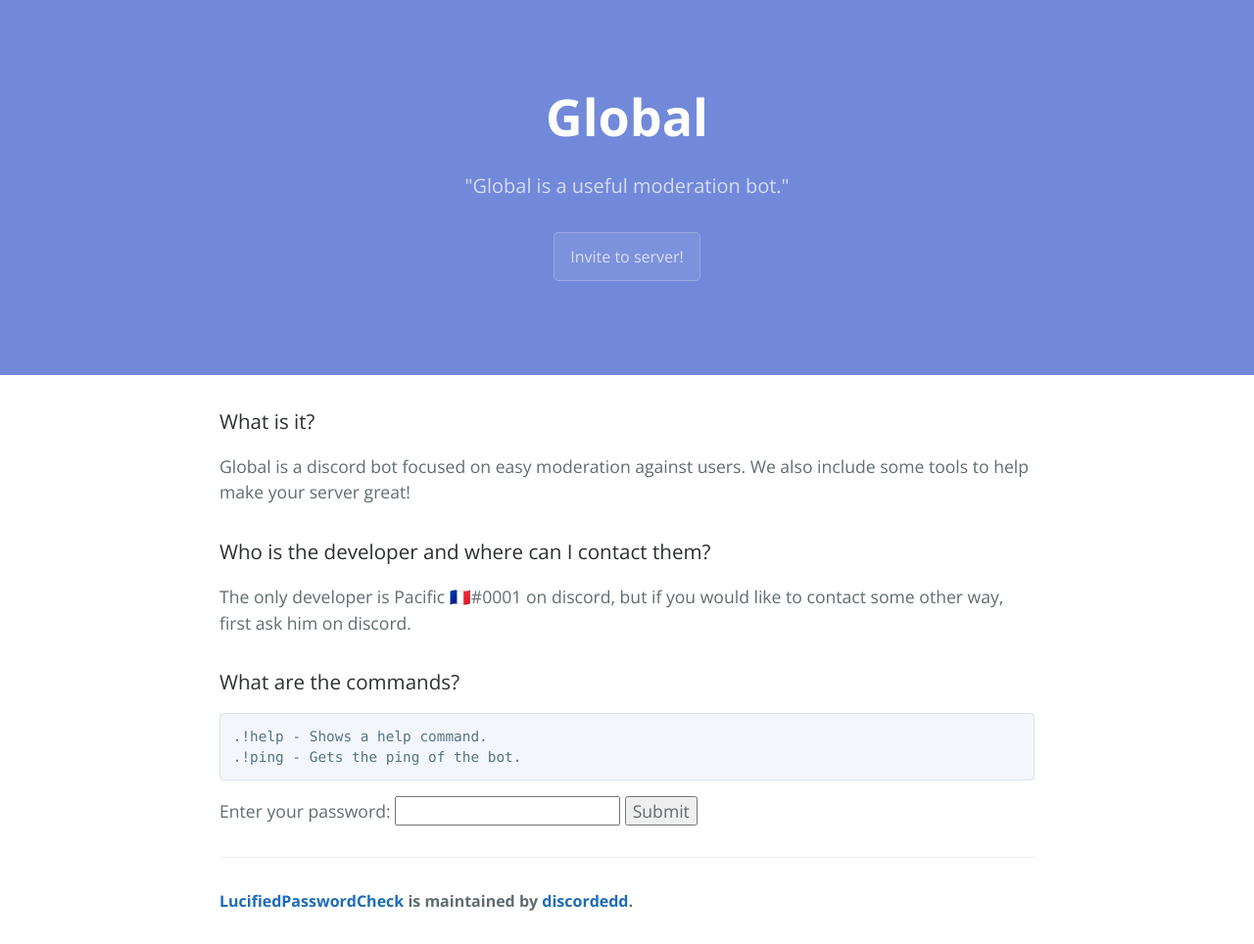
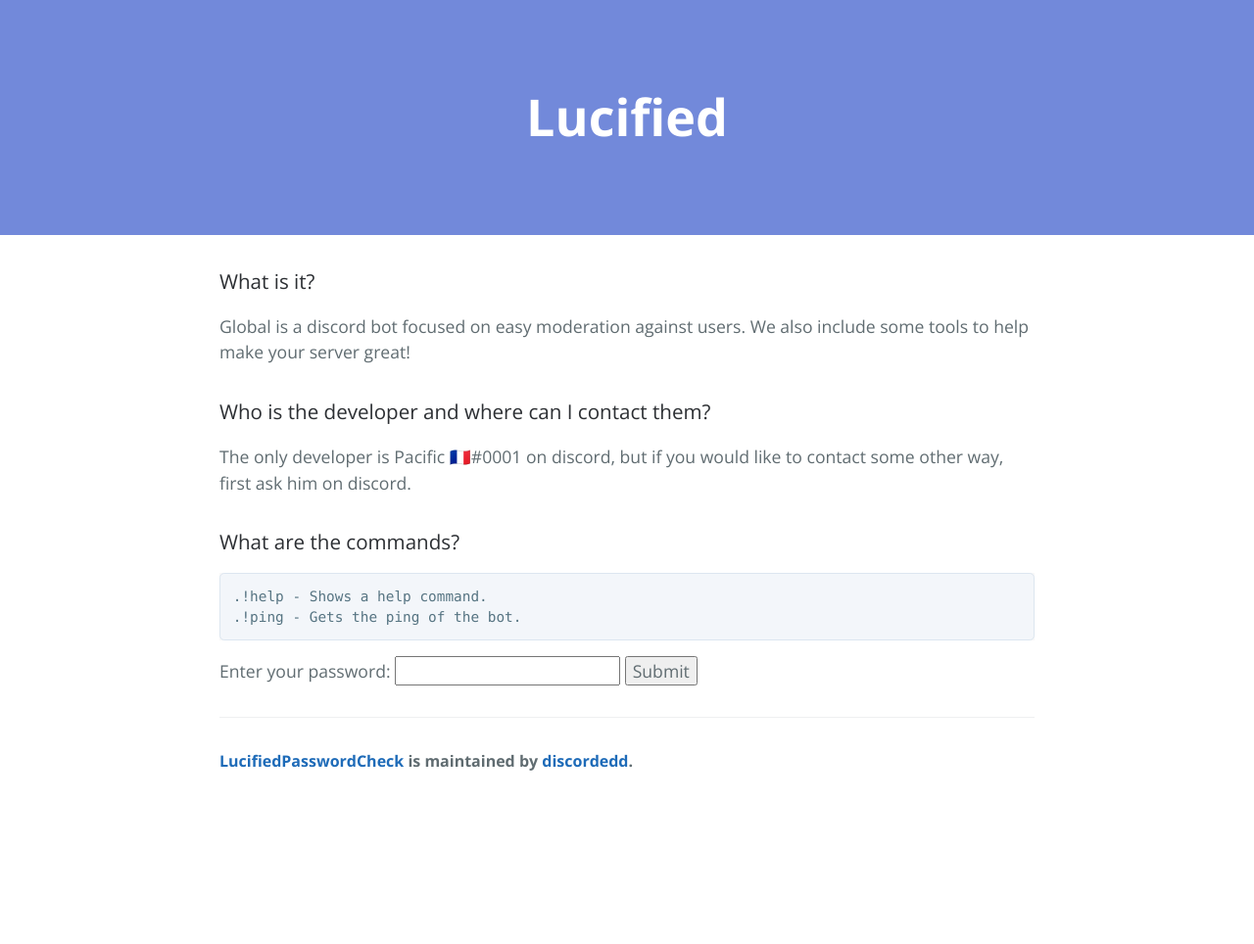
Before and after one commit to discordedd/LucifiedPasswordCheck, a Jekyll site: the page built from index.md, in a window 1280 px wide. Shown: the whole page at 98% size. Built offline with Jekyll 4.4.1, drawn with Linux system fonts in a browser that asks for light colours; our own code applies the rules of GitHub Pages for plain Markdown files; after the commit the page ends 900 px from its top, so only the background shows below that.

Commit message:
Update default.html

```diff
--- a/_layouts/default.html
+++ b/_layouts/default.html
@@ -13,9 +13,7 @@
     <a id="skip-to-content" href="#content">Skip to the content.</a>
 
     <header class="page-header" role="banner">
-      <h1 class="project-name">Global</h1>
-      <h2 class="project-tagline">"Global is a useful moderation bot."</h2>
-      <a href="https://discord.com/api/oauth2/authorize?client_id=768321452533219338&permissions=470149319&scope=bot" class="btn">Invite to server!</a>
+      <h1 class="project-name">Lucified</h1>
     </header>
 
     <main id="content" class="main-content" role="main">
```
